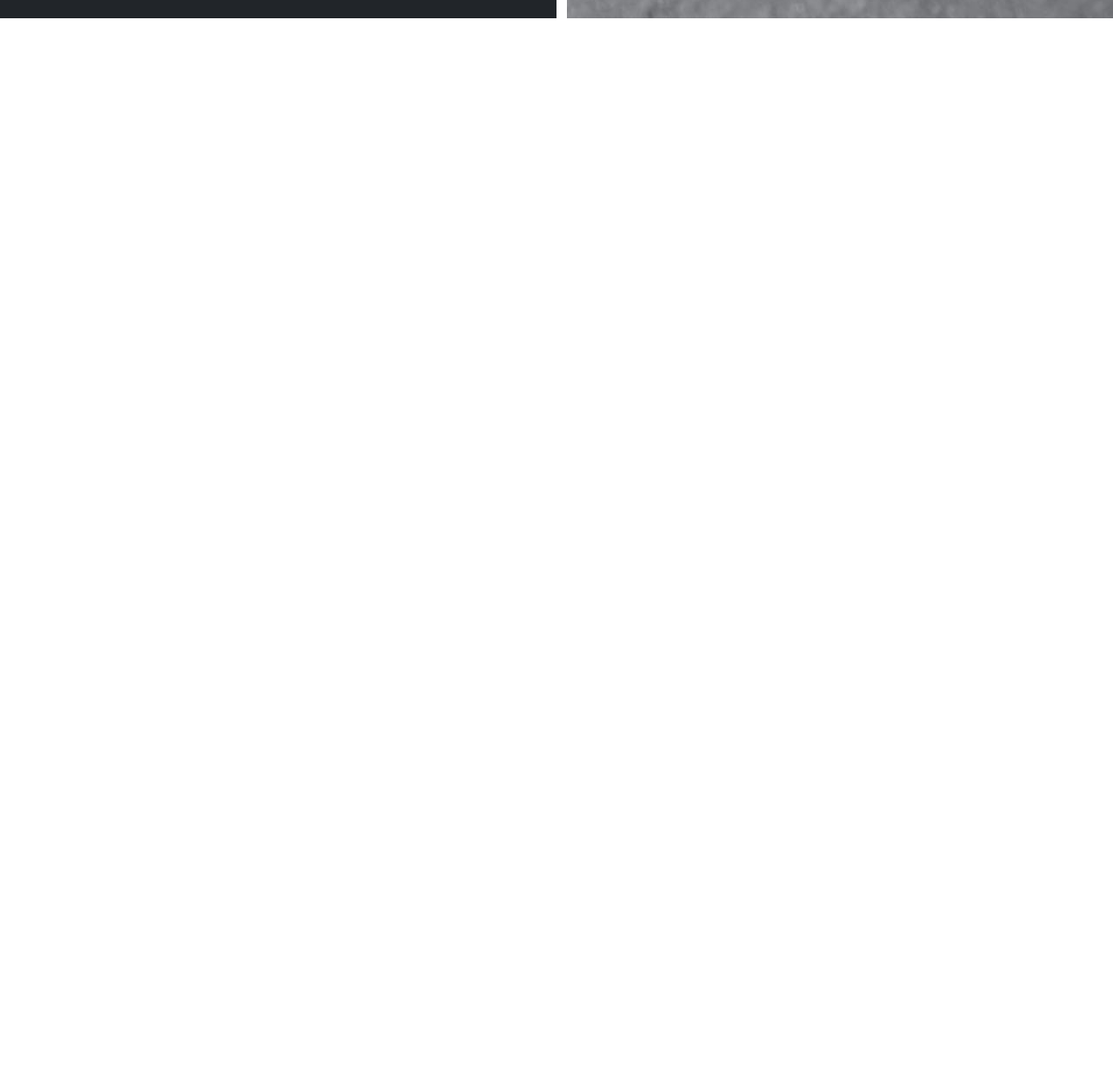
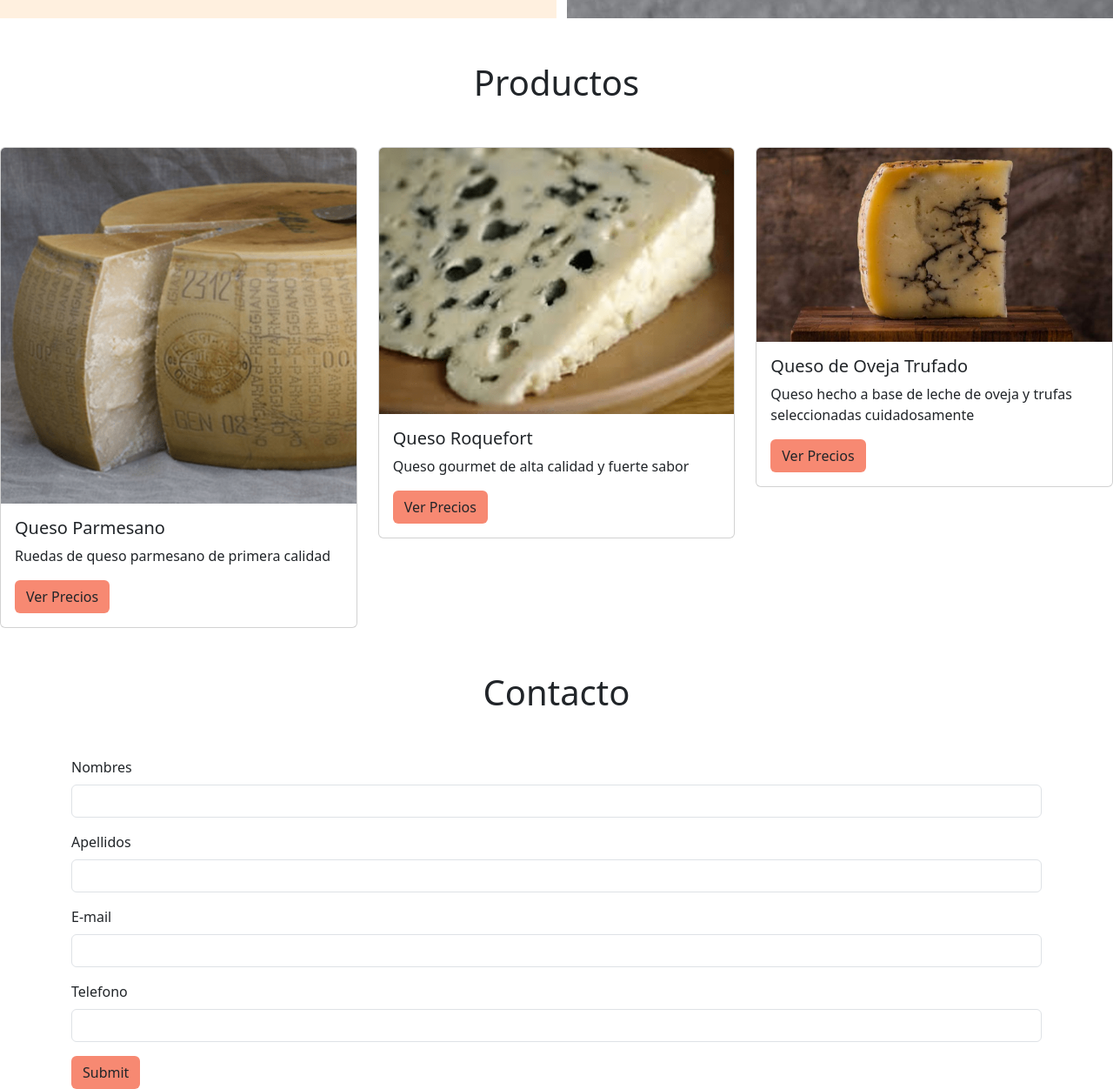
Before and after one commit to Ashending/Ev2, a website: page index.html in a window 1280 px wide. Shown: the part 710-1962 px from the top of the page at 87% size. Before the commit the page ends 800 px from the top, so only its background shows below. Drawn offline with nearby package versions, Linux system fonts and the light colour scheme.

Commit message:
Finished website

```diff
--- a/css/style.css
+++ b/css/style.css
@@ -7,3 +7,11 @@
 /* #first_row { */
 /*   height: 600px; */
 /* } */
+
+#body_id {
+  background-color: #FCD4CF;
+}
+
+.header_h1 {
+  margin: 50px;
+}
--- a/index.html
+++ b/index.html
@@ -12,7 +12,7 @@
   <body>
 
     <!-- Nav Bar -->
-    <nav class="navbar navbar-expand-sm bg-light navbar-light">
+    <nav class="navbar navbar-expand-sm sticky-top" style="background-color:#F7CB72">
       <div class="container-fluid">
         <a class="navbar-brand" href="#"><img src="./img/casa.png" class="navbar_home_logo"></a>
 
@@ -40,7 +40,7 @@
     <div class="row" id="first_row">
 
       <!-- Logo Img -->
-      <div class="col-6 bg-dark text-center">
+      <div class="col-6 text-center" style="background-color:#FFF0DF">
         <img class="logo_img w-auto" src="./img/logo_grande.png" alt="Logo">
       </div>
 
@@ -69,8 +69,80 @@
           </button>
         </div>
       </div>
+    </div>
 
+    <div class="text-center header_h1">
+      <h1>Productos</h1>
     </div>
+
+    <div class="row">
+
+      <!-- First Card -->
+      <div class="col">
+        <div class="card card_img">
+          <img src="./img/queso_parmesano_card.png" class="card-img-top">
+          <div class="card-body">
+            <h5 class="card-title">Queso Parmesano</h5>
+            <p class="card-text">Ruedas de queso parmesano de primera calidad</p>
+            <a href="#" class="btn" style="background-color:#F78972">Ver Precios</a>
+          </div>
+        </div>
+      </div>
+
+      <!-- Second Card -->
+      <div class="col">
+        <div class="card card_img">
+          <img src="./img/queso_roquefort_card.png" class="card-img-top">
+          <div class="card-body">
+            <h5 class="card-title">Queso Roquefort</h5>
+            <p class="card-text">Queso gourmet de alta calidad y fuerte sabor</p>
+            <a href="#" class="btn" style="background-color:#F78972">Ver Precios</a>
+          </div>
+        </div>
+      </div>
+
+      <!-- Third Card -->
+      <div class="col">
+        <div class="card card_img">
+          <img src="./img/queso_oveja_trufado_card.png" class="card-img-top">
+          <div class="card-body">
+            <h5 class="card-title">Queso de Oveja Trufado</h5>
+            <p class="card-text">Queso hecho a base de leche de oveja y trufas seleccionadas cuidadosamente</p>
+            <a href="#" class="btn" style="background-color:#F78972">Ver Precios</a>
+          </div>
+        </div>
+      </div>
+    </div>
+
+    <!-- Header Contacto -->
+    <div class="text-center header_h1">
+      <h1>Contacto</h1>
+    </div>
+
+    <!-- Form -->
+    <div class="container">
+      <form>
+        <div class="mb-3">
+          <label for="nombre_cliente" class="form-label">Nombres</label>
+          <input type="text" class="form-control" id="nombre_cliente" aria-describedby="nombre_cliente_Help">
+        </div>
+        <div class="mb-3">
+          <label for="apellido_cliente" class="form-label">Apellidos</label>
+          <input type="text" class="form-control" id="apellido_cliente" aria-describedby="apellido_cliente_Help">
+        </div>
+        <div class="mb-3">
+          <label for="email_cliente" class="form-label">E-mail</label>
+          <input type="email" class="form-control" id="email_cliente" aria-describedby="email_cliente_Help">
+        </div>
+        <div class="mb-3">
+          <label for="telefono_cliente" class="form-label">Telefono</label>
+          <input type="text" class="form-control" id="telefono_cliente" aria-describedby="telefono_cliente_Help">
+        </div>
+        <button type="button" class="btn" style="background-color:#F78972">Submit</button>
+      </form>
+    </div>
+
+
 
   </body>
 </html>
```
Also changed, not shown: img/logo.png (deleted), img/queso_oveja_trufado_card.png (added), img/queso_parmesano_card.png (added), img/queso_roquefort_card.png (added), queso_parmesano_card.png (added), queso_roquefort_card.png (added), 1 other file.
